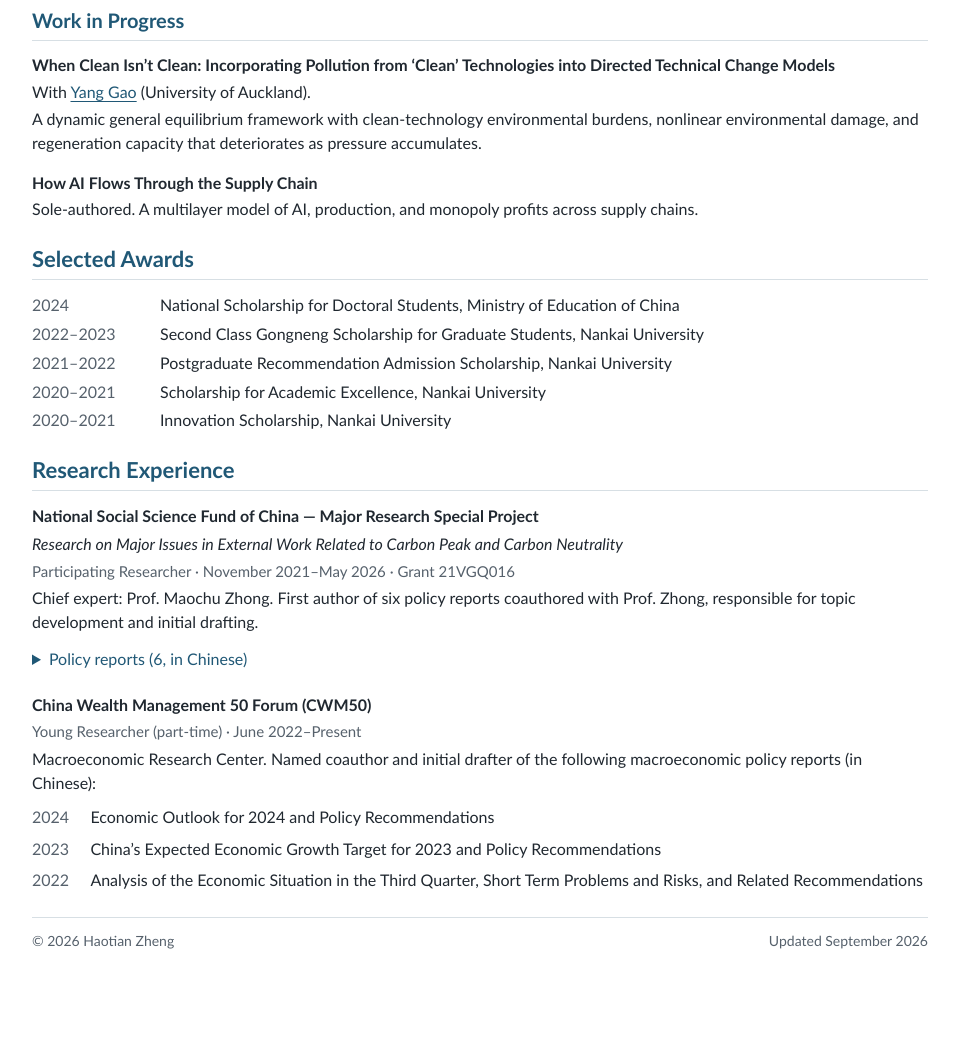
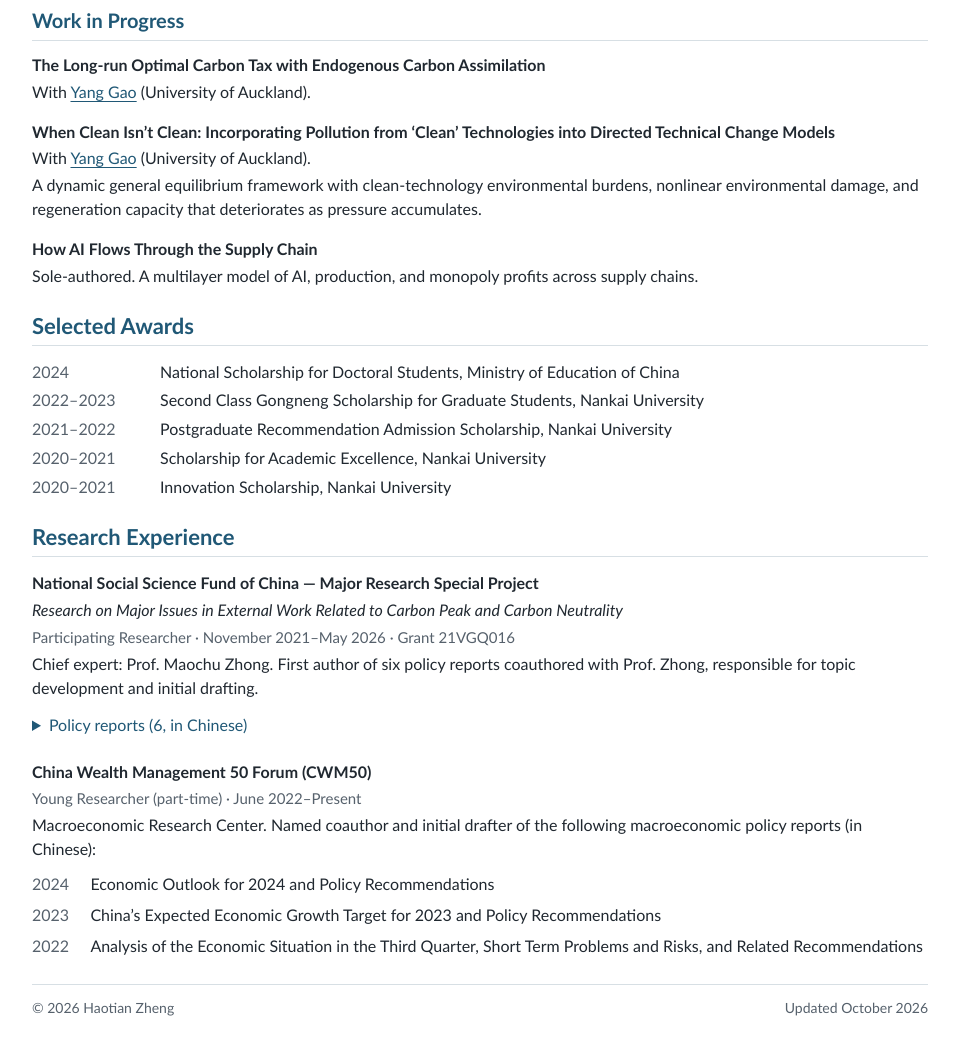
Before and after one commit to HaotianZheng-Econ/HaotianZheng-Econ.github.io, a plain HTML site: page index.html in a window 1280 px wide. Shown: the part 1560-2598 px from the top of the page, without its empty margins (160-1119 px from the left). Before the commit the page ends 2531 px from the top, so only its background shows below. Drawn offline with Linux system fonts and the light colour scheme.

Commit message:
Add carbon assimilation collaboration with Yang Gao to work in progress

```diff
--- a/index.html
+++ b/index.html
@@ -138,7 +138,11 @@
         </section>
         <section class="research-group" aria-labelledby="work-in-progress-heading">
         <h3 class="subheading" id="work-in-progress-heading">Work in Progress</h3>
-        <article class="paper">
+                <article class="paper">
+          <h4>The Long-run Optimal Carbon Tax with Endogenous Carbon Assimilation</h4>
+          <p>With <a href="https://yanggaolamb.github.io/">Yang Gao</a> (University of Auckland).</p>
+        </article>
+<article class="paper">
           <h4>When Clean Isn’t Clean: Incorporating Pollution from ‘Clean’ Technologies into Directed Technical Change Models</h4>
           <p>With <a href="https://yanggaolamb.github.io/">Yang Gao</a> (University of Auckland).</p>
           <p>A dynamic general equilibrium framework with clean-technology environmental burdens, nonlinear environmental damage, and regeneration capacity that deteriorates as pressure accumulates.</p>
@@ -193,7 +197,7 @@
       </section>
     </main>
 
-    <footer><span>© 2026 Haotian Zheng</span><span>Updated September 2026</span></footer>
+        <footer><span>© 2026 Haotian Zheng</span><span>Updated October 2026</span></footer>
   </div>
 </body>
 </html>
```
